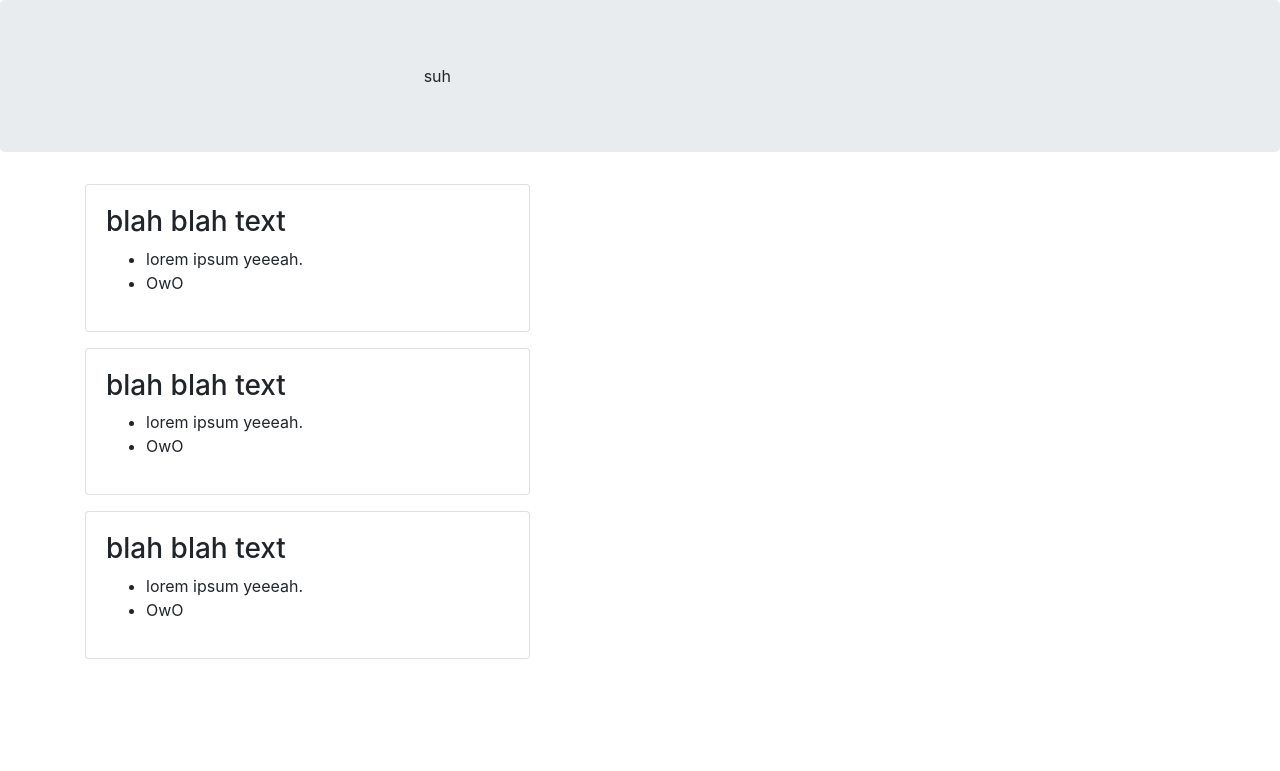
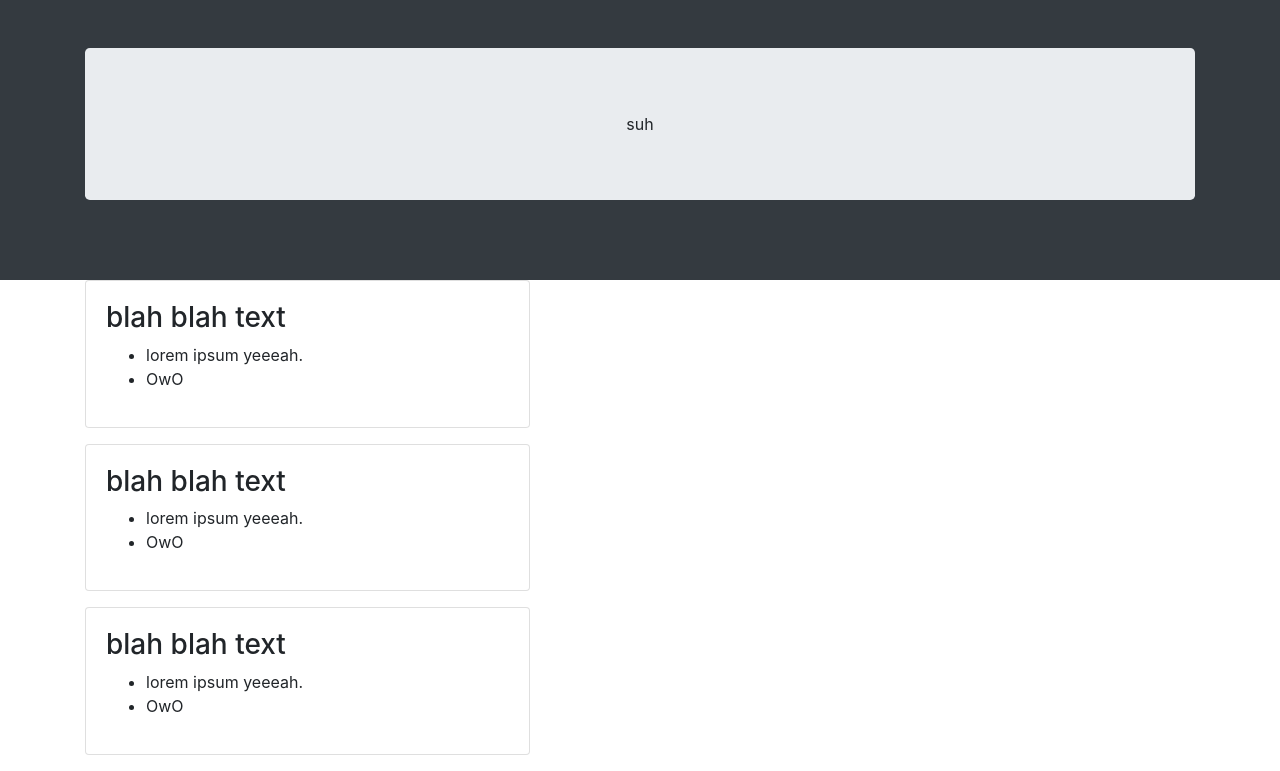
Before and after one commit to Jaccuse/bootstrap-challenge, a PHP site: page / in a window 1280 px wide. Shown: the part 82-853 px from the top of the page. Before the commit the page ends 741 px from the top, so only its background shows below. Run offline with PHP 8.4, Linux system fonts and the light colour scheme; some libraries are stand-ins or nearby versions.

Commit message:
Fixed the jumbotron kind of I guess

```diff
--- a/index.php
+++ b/index.php
@@ -41,11 +41,19 @@
                 </nav>
             </div>
         </div>
-        <div class="jumbotron text-center">
-            <div class="col-xs-12 col-sm-6 col-md-8">
-                suh
+        <section class="py-5 bg-dark">
+            <div class="container">
+                <div class="row">
+                    <div class="col">
+                        <div class="jumbotron text-center">
+                            <div>
+                                suh
+                            </div>
+                        </div>
+                    </div>
+                </div>
             </div>
-        </div>
+        </section>
         <section class="py-6">
             <div class="container">
                 <div class="row">
--- a/styles.css
+++ b/styles.css
@@ -1,4 +1,4 @@
 section {
     display: flex;
-    justify-content: center;
+    justify-content: flex-end;
 }
```
